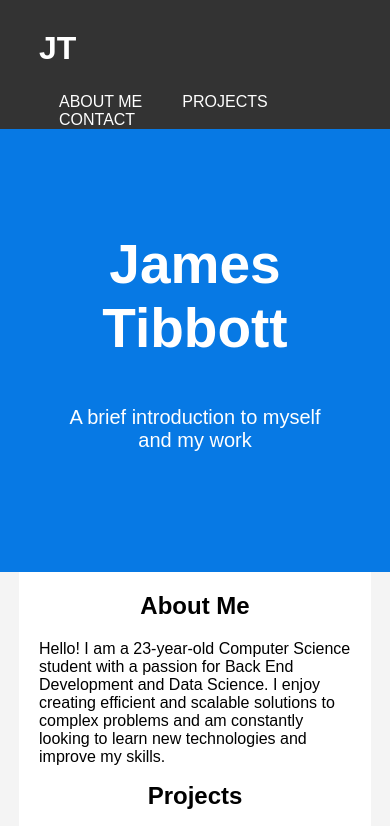
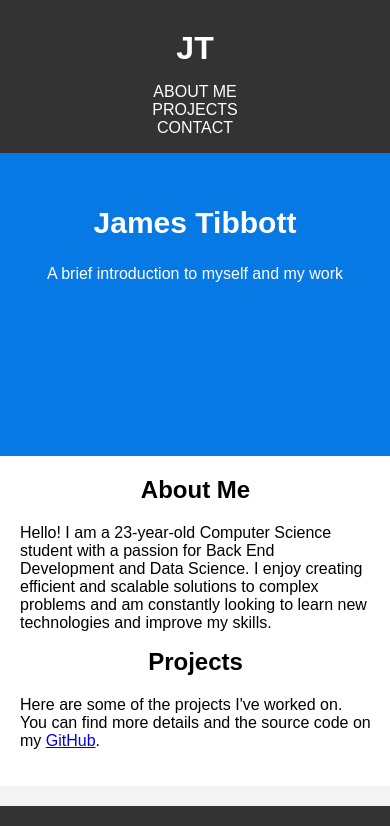
Before and after one commit to jtibbott/jtibbott.github.io, a plain HTML site: page index.html in a window 390 px wide. Shown: the top 826 px of the page. Drawn offline with Linux system fonts and the light colour scheme.

Commit message:
Added media queries for improved responsiveness

```diff
--- a/index.html
+++ b/index.html
@@ -9,8 +9,8 @@
     <meta
       name="keywords"
       content="James Tibbott, Computer Science, Back End Development, Data Science, Projects" />
+    <title>James Tibbott || About Me</title>
     <link rel="stylesheet" href="styles.css" />
-    <title>James Tibbott || About Me</title>
   </head>
   <body>
     <header>
--- a/styles.css
+++ b/styles.css
@@ -84,3 +84,59 @@ footer {
   padding: 20px;
   margin-top: 20px;
 }
+
+/* Responsive Styles */
+@media (max-width: 768px) {
+  header #branding,
+  header nav,
+  header nav ul,
+  header nav ul li {
+    float: none;
+    text-align: center;
+    padding: 0;
+  }
+
+  header nav ul {
+    padding: 0;
+    list-style: none;
+  }
+
+  header li {
+    display: block;
+    padding: 10px;
+  }
+
+  .container {
+    width: 90%;
+  }
+
+  #showcase {
+    padding: 50px 20px;
+  }
+
+  #showcase h1 {
+    font-size: 40px;
+  }
+
+  #showcase p {
+    font-size: 18px;
+  }
+}
+
+@media (max-width: 480px) {
+  #showcase h1 {
+    font-size: 30px;
+  }
+
+  #showcase p {
+    font-size: 16px;
+  }
+
+  #main h2 {
+    font-size: 24px;
+  }
+
+  #main p {
+    font-size: 16px;
+  }
+}
```
